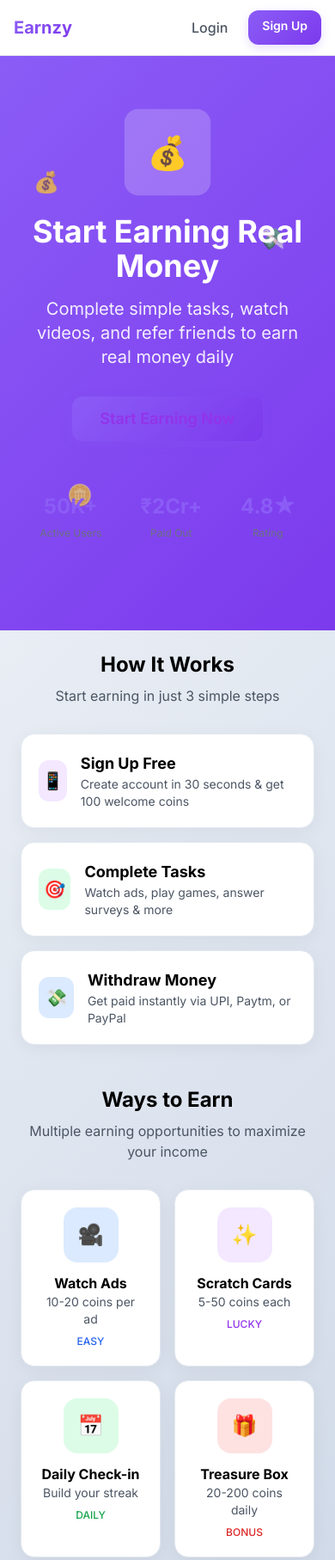
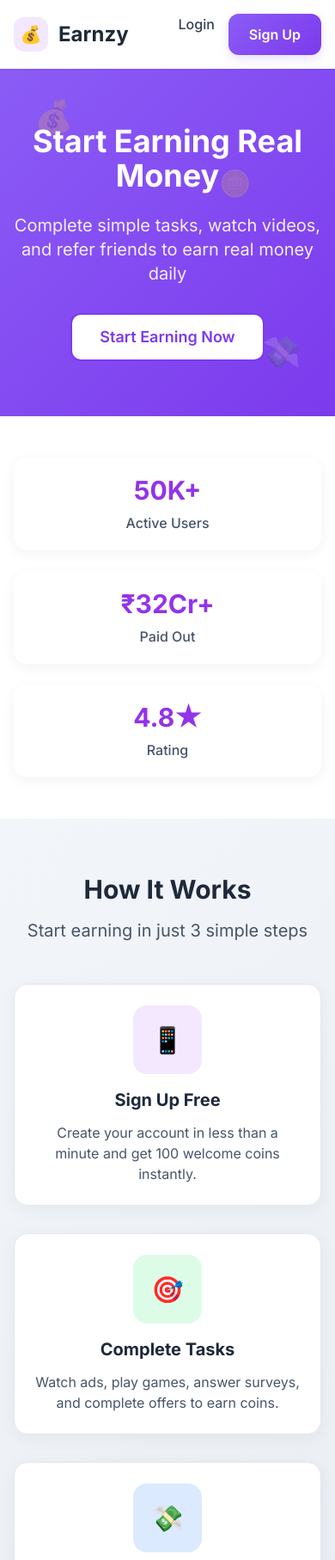
Before and after one commit to sonarratilal-crypto/Earnzy, a plain HTML site: page index.html in a window 390 px wide. Shown: the top 1814 px of the page at 86% size. Drawn offline with nearby package versions, Linux system fonts and the light colour scheme.

Commit message:
Update index.html

```diff
--- a/index.html
+++ b/index.html
@@ -3,40 +3,36 @@
 <head>
     <meta charset="UTF-8">
     <meta name="viewport" content="width=device-width, initial-scale=1.0">
-    <title>Earnzy - Earn Money</title>
+    <title>Earnzy - Earn Real Money</title>
+    <link rel="stylesheet" href="https://cdnjs.cloudflare.com/ajax/libs/font-awesome/6.4.0/css/all.min.css">
     <script src="https://cdn.tailwindcss.com"></script>
-    <script src="https://cdn.jsdelivr.net/npm/@supabase/supabase-js@2"></script>
     <style>
-        @import url('https://fonts.googleapis.com/css2?family=Inter:wght@300;400;500;600;700&display=swap');
+        @import url('https://fonts.googleapis.com/css2?family=Inter:wght@300;400;500;600;700;800&display=swap');
 
         body {
             font-family: 'Inter', sans-serif;
-        }
-
-        .app-container {
-            background: linear-gradient(135deg, #f5f7fa 0%, #c3cfe2 100%);
-            min-height: 100vh;
+            background: linear-gradient(135deg, #f8fafc 0%, #e2e8f0 100%);
+            color: #1e293b;
         }
 
         .gradient-bg {
             background: linear-gradient(135deg, #8b5cf6 0%, #7c3aed 100%);
         }
 
-        .card-app {
+        .card {
             background: white;
             border-radius: 16px;
-            padding: 20px;
             box-shadow: 0 4px 20px rgba(0, 0, 0, 0.05);
             border: 1px solid #e2e8f0;
             transition: all 0.3s ease;
         }
 
-        .card-app:hover {
+        .card:hover {
             transform: translateY(-5px);
             box-shadow: 0 10px 25px rgba(0, 0, 0, 0.1);
         }
 
-        .btn-app {
+        .btn-primary {
             background: linear-gradient(135deg, #8b5cf6 0%, #7c3aed 100%);
             color: white;
             border: none;
@@ -46,32 +42,27 @@
             cursor: pointer;
             transition: all 0.3s;
             box-shadow: 0 4px 12px rgba(139, 92, 246, 0.2);
-            display: inline-block;
-            text-align: center;
         }
 
-        .btn-app:hover {
+        .btn-primary:hover {
             transform: translateY(-2px);
             box-shadow: 0 6px 16px rgba(139, 92, 246, 0.3);
         }
 
-        .btn-app:active {
-            transform: translateY(0);
+        .btn-secondary {
+            background: white;
+            color: #7c3aed;
+            border: 2px solid #7c3aed;
+            padding: 12px 24px;
+            border-radius: 12px;
+            font-weight: 600;
+            cursor: pointer;
+            transition: all 0.3s;
         }
 
-        .quick-action {
-            transition: all 0.3s ease;
-        }
-
-        .quick-action:hover {
-            transform: scale(1.05);
-        }
-
-        .earnzy-logo {
-            font-weight: 700;
-            background: linear-gradient(135deg, #8b5cf6 0%, #7c3aed 100%);
-            -webkit-background-clip: text;
-            -webkit-text-fill-color: transparent;
+        .btn-secondary:hover {
+            background: #7c3aed;
+            color: white;
         }
 
         .pulse {
@@ -103,57 +94,7 @@
             }
         }
 
-        .stats-container {
-            display: flex;
-            justify-content: space-around;
-            text-align: center;
-            margin: 30px 0;
-        }
-
-        .stat-item {
-            padding: 10px;
-        }
-
-        .stat-number {
-            font-size: 24px;
-            font-weight: 700;
-            color: #8b5cf6;
-        }
-
-        .stat-label {
-            font-size: 12px;
-            color: #6b7280;
-            margin-top: 4px;
-        }
-
-        .testimonial-card {
-            background: white;
-            border-radius: 16px;
-            padding: 20px;
-            margin: 10px;
-            box-shadow: 0 4px 20px rgba(0, 0, 0, 0.05);
-            border: 1px solid #e2e8f0;
-        }
-
-        .testimonial-text {
-            font-style: italic;
-            margin-bottom: 10px;
-        }
-
-        .testimonial-author {
-            font-weight: 600;
-            color: #4b5563;
-        }
-
-        .testimonial-role {
-            font-size: 12px;
-            color: #6b7280;
-        }
-
-        .floating-coin {
-            position: absolute;
-            font-size: 24px;
-            opacity: 0.7;
+        .floating {
             animation: float 6s ease-in-out infinite;
         }
 
@@ -168,183 +109,178 @@
                 transform: translateY(0px);
             }
         }
+
+        .text-high-contrast {
+            color: #1e293b;
+        }
+
+        .text-medium-contrast {
+            color: #475569;
+        }
+
+        .stat-card {
+            background: rgba(255, 255, 255, 0.9);
+            backdrop-filter: blur(10px);
+            border-radius: 16px;
+            padding: 20px;
+            text-align: center;
+            box-shadow: 0 4px 15px rgba(0, 0, 0, 0.05);
+        }
     </style>
 </head>
-<body>
-    <div class="app-container">
-        <!-- App Header -->
-        <header class="bg-white border-b border-gray-200 sticky top-0 z-10">
-            <div class="px-4 py-3">
+<body class="min-h-screen">
+    <!-- Header -->
+    <header class="bg-white shadow-sm sticky top-0 z-10">
+        <div class="container mx-auto px-4 py-4">
             <div class="flex justify-between items-center">
-                    <h1 class="text-xl font-bold text-gray-800"><span class="earnzy-logo">Earnzy</span></h1>
-                    <div class="flex gap-2">
-                        <a href="login.html" class="px-4 py-2 text-gray-600 font-medium rounded-lg hover:bg-gray-100 transition-colors">Login</a>
-                        <a href="signup.html" class="btn-app px-4 py-2 text-sm">Sign Up</a>
+                <div class="flex items-center">
+                    <div class="w-10 h-10 bg-purple-100 rounded-xl flex items-center justify-center mr-3">
+                        <span class="text-purple-600 text-xl">💰</span>
+                    </div>
+                    <h1 class="text-2xl font-bold text-gray-800">Earnzy</h1>
+                </div>
+                <div class="flex gap-4">
+                    <a href="login.html" class="text-gray-700 font-medium hover:text-purple-600 transition-colors">Login</a>
+                    <a href="signup.html" class="btn-primary">Sign Up</a>
                 </div>
             </div>
         </div>
     </header>
 
     <!-- Hero Section -->
-        <section class="gradient-bg text-white relative overflow-hidden">
-            <div class="floating-coin" style="top: 20%; left: 10%;">💰</div>
-            <div class="floating-coin" style="top: 30%; right: 15%;">💸</div>
-            <div class="floating-coin" style="bottom: 20%; left: 20%;">🪙</div>
+    <section class="gradient-bg text-white py-16 relative overflow-hidden">
+        <div class="absolute top-10 left-10 text-4xl opacity-20 floating">💰</div>
+        <div class="absolute bottom-10 right-10 text-4xl opacity-20 floating" style="animation-delay: 1s;">💸</div>
+        <div class="absolute top-1/3 right-1/4 text-3xl opacity-20 floating" style="animation-delay: 2s;">🪙</div>
 
-            <div class="px-6 py-16 text-center relative z-1">
-                <div class="w-24 h-24 bg-white bg-opacity-20 rounded-2xl flex items-center justify-center mx-auto mb-6 pulse">
-                    <span class="text-4xl">💰</span>
+        <div class="container mx-auto px-4 text-center relative z-10">
+            <div class="max-w-2xl mx-auto">
+                <h1 class="text-4xl md:text-5xl font-bold mb-6">Start Earning Real Money</h1>
+                <p class="text-xl md:text-2xl mb-8 opacity-90">Complete simple tasks, watch videos, and refer friends to earn real money daily</p>
+                <a href="signup.html" class="btn-secondary text-lg px-8 py-3 inline-block">Start Earning Now</a>
             </div>
-                <h1 class="text-4xl font-bold mb-4">Start Earning Real Money</h1>
-                <p class="text-xl opacity-90 mb-8 max-w-md mx-auto">Complete simple tasks, watch videos, and refer friends to earn real money daily</p>
-                <a href="signup.html" class="btn-app bg-white text-purple-600 hover:bg-gray-100 text-lg px-8 py-3">Start Earning Now</a>
+        </div>
+    </section>
 
-                <!-- Stats -->
-                <div class="stats-container max-w-md mx-auto mt-12">
-                    <div class="stat-item">
-                        <div class="stat-number">50K+</div>
-                        <div class="stat-label">Active Users</div>
+    <!-- Stats Section -->
+    <section class="py-12 bg-white">
+        <div class="container mx-auto px-4">
+            <div class="grid grid-cols-1 md:grid-cols-3 gap-6 max-w-4xl mx-auto">
+                <div class="stat-card fade-in">
+                    <div class="text-3xl font-bold text-purple-600 mb-2">50K+</div>
+                    <div class="text-medium-contrast font-medium">Active Users</div>
                 </div>
-                    <div class="stat-item">
-                        <div class="stat-number">₹2Cr+</div>
-                        <div class="stat-label">Paid Out</div>
+                <div class="stat-card fade-in" style="animation-delay: 0.2s">
+                    <div class="text-3xl font-bold text-purple-600 mb-2">₹32Cr+</div>
+                    <div class="text-medium-contrast font-medium">Paid Out</div>
                 </div>
-                    <div class="stat-item">
-                        <div class="stat-number">4.8★</div>
-                        <div class="stat-label">Rating</div>
+                <div class="stat-card fade-in" style="animation-delay: 0.4s">
+                    <div class="text-3xl font-bold text-purple-600 mb-2">4.8★</div>
+                    <div class="text-medium-contrast font-medium">Rating</div>
                 </div>
             </div>
         </div>
     </section>
 
-        <!-- Features Grid -->
-        <section class="p-6">
-            <h2 class="text-2xl font-bold text-center mb-2">How It Works</h2>
-            <p class="text-gray-600 text-center mb-8 max-w-md mx-auto">Start earning in just 3 simple steps</p>
+    <!-- How It Works -->
+    <section class="py-16">
+        <div class="container mx-auto px-4">
+            <h2 class="text-3xl font-bold text-center mb-4 text-high-contrast">How It Works</h2>
+            <p class="text-xl text-center mb-12 text-medium-contrast max-w-2xl mx-auto">Start earning in just 3 simple steps</p>
 
-            <div class="space-y-4 max-w-lg mx-auto">
-                <div class="card-app flex items-center fade-in" style="animation-delay: 0.1s">
-                    <div class="w-12 h-12 bg-purple-100 rounded-xl flex items-center justify-center mr-4">
-                        <span class="text-xl text-purple-600">📱</span>
+            <div class="grid grid-cols-1 md:grid-cols-3 gap-8 max-w-5xl mx-auto">
+                <div class="card p-6 text-center fade-in">
+                    <div class="w-20 h-20 bg-purple-100 rounded-2xl flex items-center justify-center mx-auto mb-4">
+                        <span class="text-3xl text-purple-600">📱</span>
                     </div>
-                    <div>
-                        <h3 class="font-bold text-lg">Sign Up Free</h3>
-                        <p class="text-gray-600 text-sm">Create account in 30 seconds & get 100 welcome coins</p>
-                    </div>
+                    <h3 class="text-xl font-bold mb-3 text-high-contrast">Sign Up Free</h3>
+                    <p class="text-medium-contrast">Create your account in less than a minute and get 100 welcome coins instantly.</p>
                 </div>
 
-                <div class="card-app flex items-center fade-in" style="animation-delay: 0.3s">
-                    <div class="w-12 h-12 bg-green-100 rounded-xl flex items-center justify-center mr-4">
-                        <span class="text-xl text-green-600">🎯</span>
+                <div class="card p-6 text-center fade-in" style="animation-delay: 0.2s">
+                    <div class="w-20 h-20 bg-green-100 rounded-2xl flex items-center justify-center mx-auto mb-4">
+                        <span class="text-3xl text-green-600">🎯</span>
                     </div>
-                    <div>
-                        <h3 class="font-bold text-lg">Complete Tasks</h3>
-                        <p class="text-gray-600 text-sm">Watch ads, play games, answer surveys & more</p>
-                    </div>
+                    <h3 class="text-xl font-bold mb-3 text-high-contrast">Complete Tasks</h3>
+                    <p class="text-medium-contrast">Watch ads, play games, answer surveys, and complete offers to earn coins.</p>
                 </div>
 
-                <div class="card-app flex items-center fade-in" style="animation-delay: 0.5s">
-                    <div class="w-12 h-12 bg-blue-100 rounded-xl flex items-center justify-center mr-4">
-                        <span class="text-xl text-blue-600">💸</span>
+                <div class="card p-6 text-center fade-in" style="animation-delay: 0.4s">
+                    <div class="w-20 h-20 bg-blue-100 rounded-2xl flex items-center justify-center mx-auto mb-4">
+                        <span class="text-3xl text-blue-600">💸</span>
                     </div>
-                    <div>
-                        <h3 class="font-bold text-lg">Withdraw Money</h3>
-                        <p class="text-gray-600 text-sm">Get paid instantly via UPI, Paytm, or PayPal</p>
+                    <h3 class="text-xl font-bold mb-3 text-high-contrast">Withdraw Money</h3>
+                    <p class="text-medium-contrast">Redeem your coins for real money via UPI, Paytm, or bank transfer.</p>
                 </div>
             </div>
         </div>
     </section>
 
-        <!-- Earning Methods -->
-        <section class="p-6">
-            <h2 class="text-2xl font-bold text-center mb-2">Ways to Earn</h2>
-            <p class="text-gray-600 text-center mb-8 max-w-md mx-auto">Multiple earning opportunities to maximize your income</p>
+    <!-- Testimonials -->
+    <section class="py-16 bg-gray-50">
+        <div class="container mx-auto px-4">
+            <h2 class="text-3xl font-bold text-center mb-4 text-high-contrast">What Our Users Say</h2>
+            <p class="text-xl text-center mb-12 text-medium-contrast max-w-2xl mx-auto">Real people, real earnings</p>
 
-            <div class="grid grid-cols-2 gap-4">
-                <div class="card-app text-center quick-action">
-                    <div class="w-16 h-16 bg-blue-100 rounded-2xl flex items-center justify-center mx-auto mb-3">
-                        <span class="text-2xl text-blue-600">🎥</span>
+            <div class="grid grid-cols-1 md:grid-cols-2 gap-8 max-w-5xl mx-auto">
+                <div class="card p-6 fade-in">
+                    <div class="flex items-center mb-4">
+                        <div class="w-12 h-12 bg-purple-100 rounded-full flex items-center justify-center mr-4">
+                            <span class="text-purple-600">👩</span>
                         </div>
-                    <h3 class="font-bold">Watch Ads</h3>
-                    <p class="text-gray-600 text-sm">10-20 coins per ad</p>
-                    <div class="mt-2 text-xs text-blue-600 font-medium">EASY</div>
+                        <div>
+                            <h3 class="font-bold text-high-contrast">Priya S.</h3>
+                            <p class="text-sm text-medium-contrast">Student, Delhi</p>
+                        </div>
+                    </div>
+                    <p class="text-medium-contrast italic">"I've earned over ₹5000 in just 3 months with Earnzy. It's so easy to use during my free time!"</p>
                 </div>
 
-                <div class="card-app text-center quick-action">
-                    <div class="w-16 h-16 bg-purple-100 rounded-2xl flex items-center justify-center mx-auto mb-3">
-                        <span class="text-2xl text-purple-600">✨</span>
+                <div class="card p-6 fade-in" style="animation-delay: 0.2s">
+                    <div class="flex items-center mb-4">
+                        <div class="w-12 h-12 bg-blue-100 rounded-full flex items-center justify-center mr-4">
+                            <span class="text-blue-600">👨</span>
                         </div>
-                    <h3 class="font-bold">Scratch Cards</h3>
-                    <p class="text-gray-600 text-sm">5-50 coins each</p>
-                    <div class="mt-2 text-xs text-purple-600 font-medium">LUCKY</div>
-                </div>
-
-                <div class="card-app text-center quick-action">
-                    <div class="w-16 h-16 bg-green-100 rounded-2xl flex items-center justify-center mx-auto mb-3">
-                        <span class="text-2xl text-green-600">📅</span>
-                    </div>
-                    <h3 class="font-bold">Daily Check-in</h3>
-                    <p class="text-gray-600 text-sm">Build your streak</p>
-                    <div class="mt-2 text-xs text-green-600 font-medium">DAILY</div>
-                </div>
-
-                <div class="card-app text-center quick-action">
-                    <div class="w-16 h-16 bg-red-100 rounded-2xl flex items-center justify-center mx-auto mb-3">
-                        <span class="text-2xl text-red-600">🎁</span>
-                    </div>
-                    <h3 class="font-bold">Treasure Box</h3>
-                    <p class="text-gray-600 text-sm">20-200 coins daily</p>
-                    <div class="mt-2 text-xs text-red-600 font-medium">BONUS</div>
+                        <div>
+                            <h3 class="font-bold text-high-contrast">Rahul K.</h3>
+                            <p class="text-sm text-medium-contrast">Freelancer, Mumbai</p>
                         </div>
                     </div>
-        </section>
-
-        <!-- Testimonials -->
-        <section class="p-6">
-            <h2 class="text-2xl font-bold text-center mb-2">What Our Users Say</h2>
-            <p class="text-gray-600 text-center mb-6 max-w-md mx-auto">Real people, real earnings</p>
-
-            <div class="grid grid-cols-1 gap-4 max-w-lg mx-auto">
-                <div class="testimonial-card">
-                    <div class="testimonial-text">
-                        "I've earned over ₹5000 in just 3 months with Earnzy. It's so easy to use during my free time!"
+                    <p class="text-medium-contrast italic">"The daily check-in and referral bonuses really add up. I withdraw ₹1000 every month for my mobile recharge."</p>
                 </div>
-                    <div class="testimonial-author">Priya S.</div>
-                    <div class="testimonial-role">Student, Delhi</div>
-                </div>
-
-                <div class="testimonial-card">
-                    <div class="testimonial-text">
-                        "The daily check-in and referral bonuses really add up. I withdraw ₹1000 every month for my mobile recharge."
-                    </div>
-                    <div class="testimonial-author">Rahul K.</div>
-                    <div class="testimonial-role">Freelancer, Mumbai</div>
             </div>
         </div>
     </section>
 
     <!-- CTA Section -->
-        <section class="p-6">
-            <div class="card-app bg-gradient-to-r from-purple-600 to-indigo-600 text-white text-center">
-                <h3 class="text-2xl font-bold mb-3">Ready to Start Earning?</h3>
-                <p class="opacity-90 mb-6 max-w-md mx-auto">Join 50,000+ users who are already earning with Earnzy</p>
-                <a href="signup.html" class="btn-app bg-white text-purple-600 inline-block px-8 py-3">Get Started Free</a>
-                <p class="text-sm opacity-80 mt-4">No registration fees • Instant withdrawals • 24/7 support</p>
+    <section class="py-16">
+        <div class="container mx-auto px-4">
+            <div class="gradient-bg text-white rounded-2xl p-8 md:p-12 text-center max-w-4xl mx-auto">
+                <h2 class="text-3xl font-bold mb-4">Ready to Start Earning?</h2>
+                <p class="text-xl mb-8 opacity-90 max-w-2xl mx-auto">Join 50,000+ users who are already earning with Earnzy</p>
+                <a href="signup.html" class="btn-secondary text-lg px-8 py-3 inline-block">Get Started</a>
+                <div class="mt-6 text-sm opacity-80">
+                    <p>No registration fees • Instant withdrawals • 24/7 support</p>
+                </div>
+            </div>
         </div>
     </section>
+
+    <!-- Footer -->
+    <footer class="bg-gray-800 text-white py-8">
+        <div class="container mx-auto px-4 text-center">
+            <div class="flex justify-center space-x-6 mb-4">
+                <a href="#" class="hover:text-purple-300 transition-colors">About</a>
+                <a href="#" class="hover:text-purple-300 transition-colors">FAQ</a>
+                <a href="#" class="hover:text-purple-300 transition-colors">Contact</a>
+                <a href="#" class="hover:text-purple-300 transition-colors">Privacy Policy</a>
+                <a href="#" class="hover:text-purple-300 transition-colors">Terms of Service</a>
             </div>
+            <p class="text-gray-400">© 2023 Earnzy. All rights reserved.</p>
+        </div>
+    </footer>
 
     <script>
-        const supabaseUrl = 'https://qwoqpwyjugfsiwlwvmlf.supabase.co';
-        const supabaseKey = 'eyJhbGciOiJIUzI1NiIsInR5cCI6IkpXVCJ9.eyJpc3MiOiJzdXBhYmFzZSIsInJlZiI6InF3b3Fwd3lqdWdmc2l3bHd2bWxmIiwicm9sZSI6ImFub24iLCJpYXQiOjE3NTk0NzkzNDAsImV4cCI6MjA3NTA1NTM0MH0.36cfavBebNeF4SLuar3jUTRORYnhaOhc6A5xuF4HvLw';
-        const supabase = window.supabase.createClient(supabaseUrl, supabaseKey);
-
-        supabase.auth.getSession().then(({ data: { session } }) => {
-            if (session) {
-                window.location.href = 'dashboard.html';
-            }
-        });
-
         // Add scroll animation for elements
         document.addEventListener('DOMContentLoaded', function() {
             const fadeElements = document.querySelectorAll('.fade-in');
```
Lines whose indentation alone changed are shown as unchanged.
